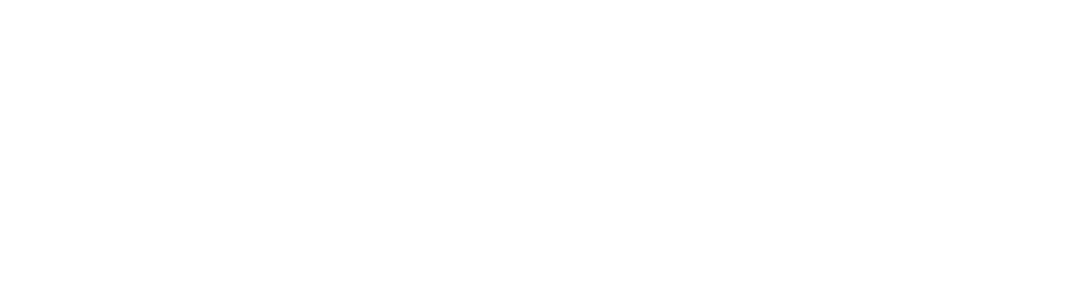
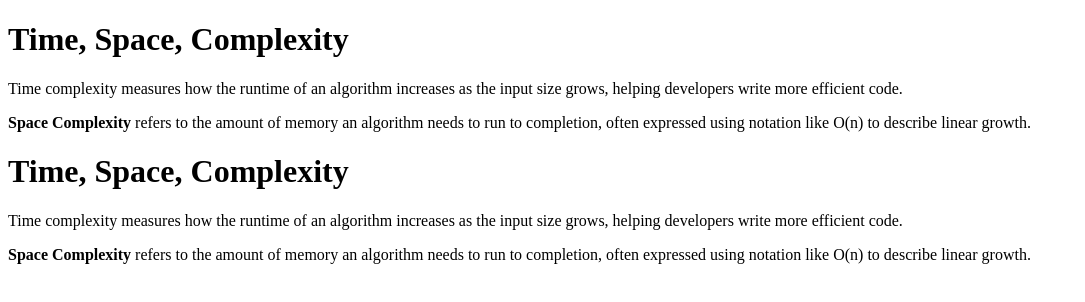
Before and after one commit to acciojob/time-and-space-complexity-ARAVINTH0022, a website: page main.html in a window 1280 px wide. Shown: the whole page, without its empty margins (0-1085 px from the left). Drawn offline with Linux system fonts and the light colour scheme.

Commit message:
created a submission

```diff
--- a/main.html
+++ b/main.html
@@ -1,7 +1,17 @@
 <!DOCTYPE html>
 
 <html>
-
+<!DOCTYPE html>
+<html>
+<head>
+    <title>Time and Space Complexity</title>
+</head>
+<body>
+    <h1>Time, Space, Complexity</h1>
+    <p>Time complexity measures how the runtime of an algorithm increases as the input size grows, helping developers write more efficient code.</p>
+    <p><b>Space Complexity</b> refers to the amount of memory an algorithm needs to run to completion, often expressed using notation like O(n) to describe linear growth.</p>
+</body>
+</html>
 <head>
 	<link rel="stylesheet" href="styles.css">
 </head>
--- a/script.js
+++ b/script.js
@@ -1 +1,20 @@
 //your JS code here. If required.
+const body = document.querySelector('body');
+
+// Create h1
+const h1 = document.createElement('h1');
+h1.innerText = "Time, Space, Complexity";
+body.appendChild(h1);
+
+// Create first paragraph (Time Complexity)
+const p1 = document.createElement('p');
+p1.innerText = "Time complexity measures how the runtime of an algorithm increases as the input size grows, helping developers write more efficient code.";
+body.appendChild(p1);
+
+// Create second paragraph (Space Complexity)
+const p2 = document.createElement('p');
+const boldText = document.createElement('b');
+boldText.innerText = "Space Complexity";
+p2.appendChild(boldText);
+p2.appendChild(document.createTextNode(" refers to the amount of memory an algorithm needs to run to completion, often expressed using notation like O(n) to describe linear growth."));
+body.appendChild(p2);
```
